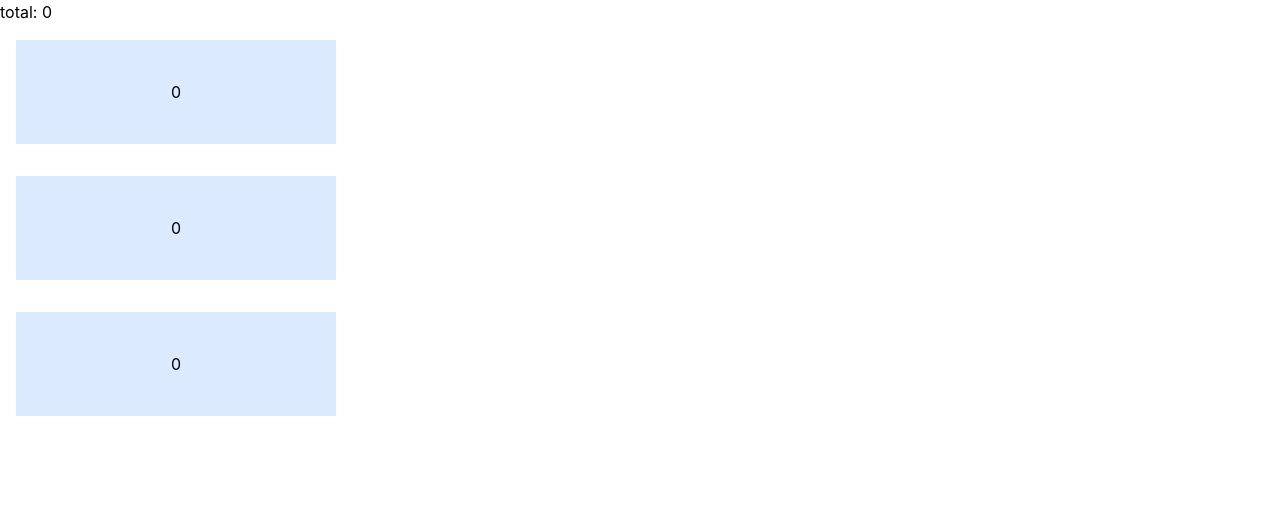
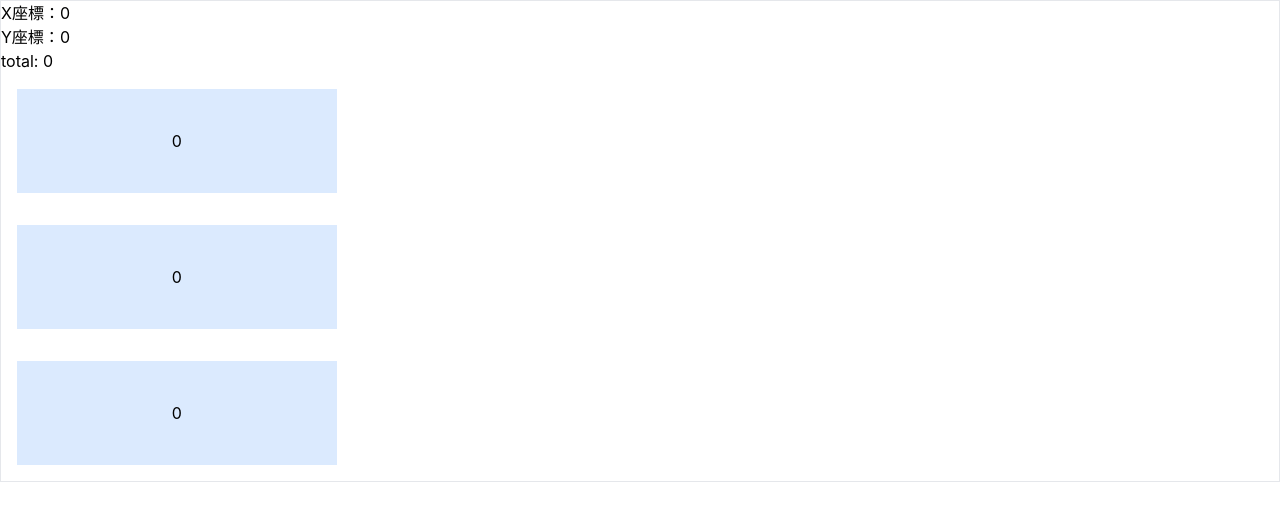
Before and after one commit to yadac/my-react, a React (Create React App) app: page / in a window 1280 px wide. Shown: the top 520 px of the page. Built offline with nearby package versions, Linux system fonts and the light colour scheme.

Commit message:
feat:イベントハンドラーの引数を使う

```diff
--- /dev/null
+++ b/src/components/ScreenPoint.js
@@ -0,0 +1,18 @@
+import { useState } from "react"
+
+export default function ScreenPoint({ children }) {
+
+    const [screenX, setScreenX] = useState(0);
+    const [screenY, setScreenY] = useState(0);
+    const mouseHandler = (e) => {
+        setScreenX(x => x = e.screenX);
+        setScreenY(y => y = e.screenY);
+    }
+    return (
+        <div onMouseMove={mouseHandler} className="border">
+            <p>X座標：{screenX}</p>
+            <p>Y座標：{screenY}</p>
+            {children}
+        </div>
+    )
+}
--- a/src/components/StateCounter.js
+++ b/src/components/StateCounter.js
@@ -8,8 +8,9 @@ export default function StateCounter({ updateTotal }) {
     return (
         <div>
             <button
-                className="m-4 p-10 bg-blue-100 w-1/4 content-center"
-                onClick={clickHandler}>{count}</button>
+                className="m-4 p-10 bg-blue-100 w-1/4 content-center hover:bg-red-300"
+                onClick={clickHandler}
+            >{count}</button>
         </div>
     )
 }
--- a/src/index.js
+++ b/src/index.js
@@ -3,11 +3,14 @@ import ReactDOM from 'react-dom/client';
 import './index.css';
 import reportWebVitals from './reportWebVitals';
 import StateParent from './components/StateParent';
+import ScreenPoint from './components/ScreenPoint';
 
 const root = ReactDOM.createRoot(document.getElementById('root'));
 root.render(
   <React.StrictMode>
-    <StateParent />
+    <ScreenPoint>
+      <StateParent />
+    </ScreenPoint>
   </React.StrictMode>
 );
 
```
